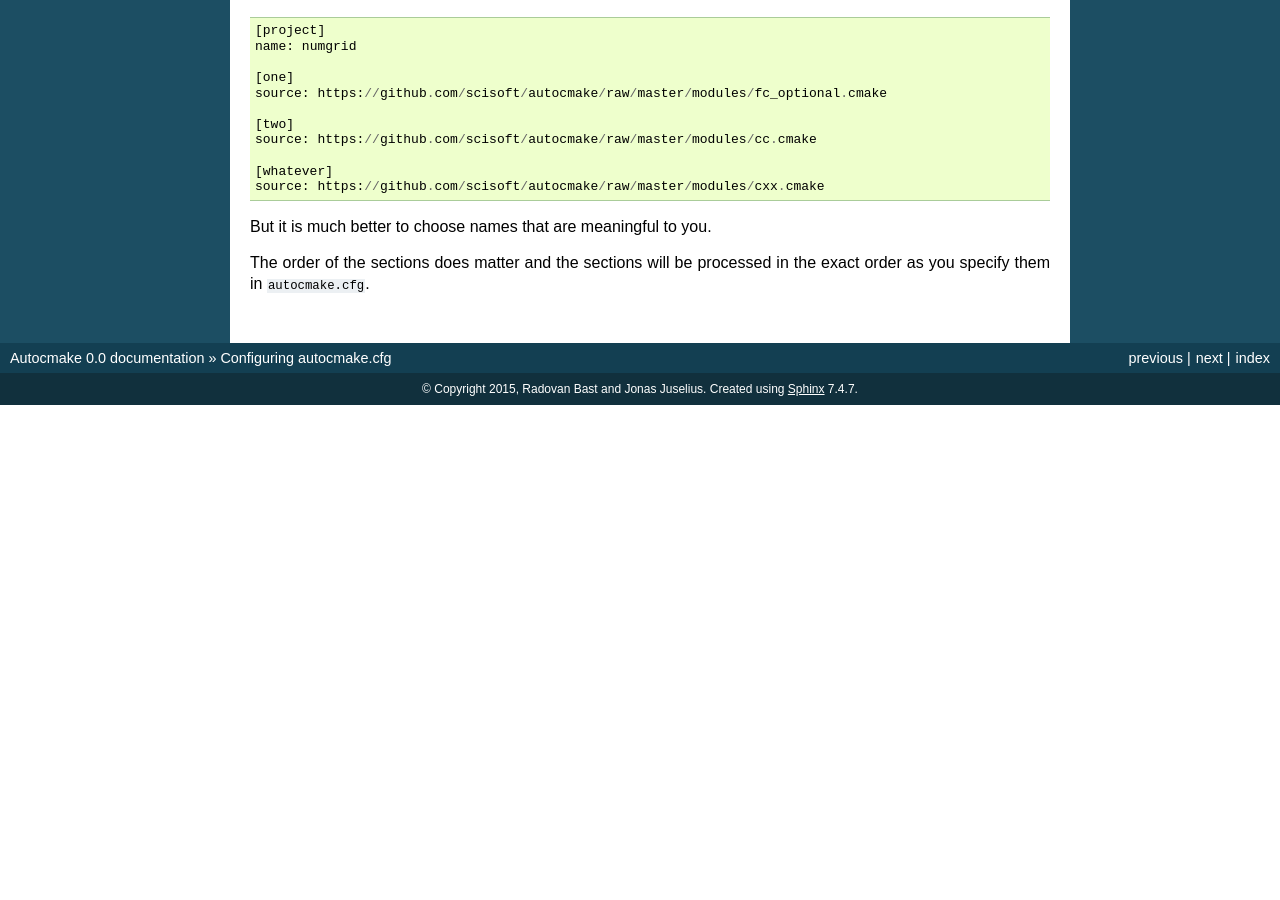
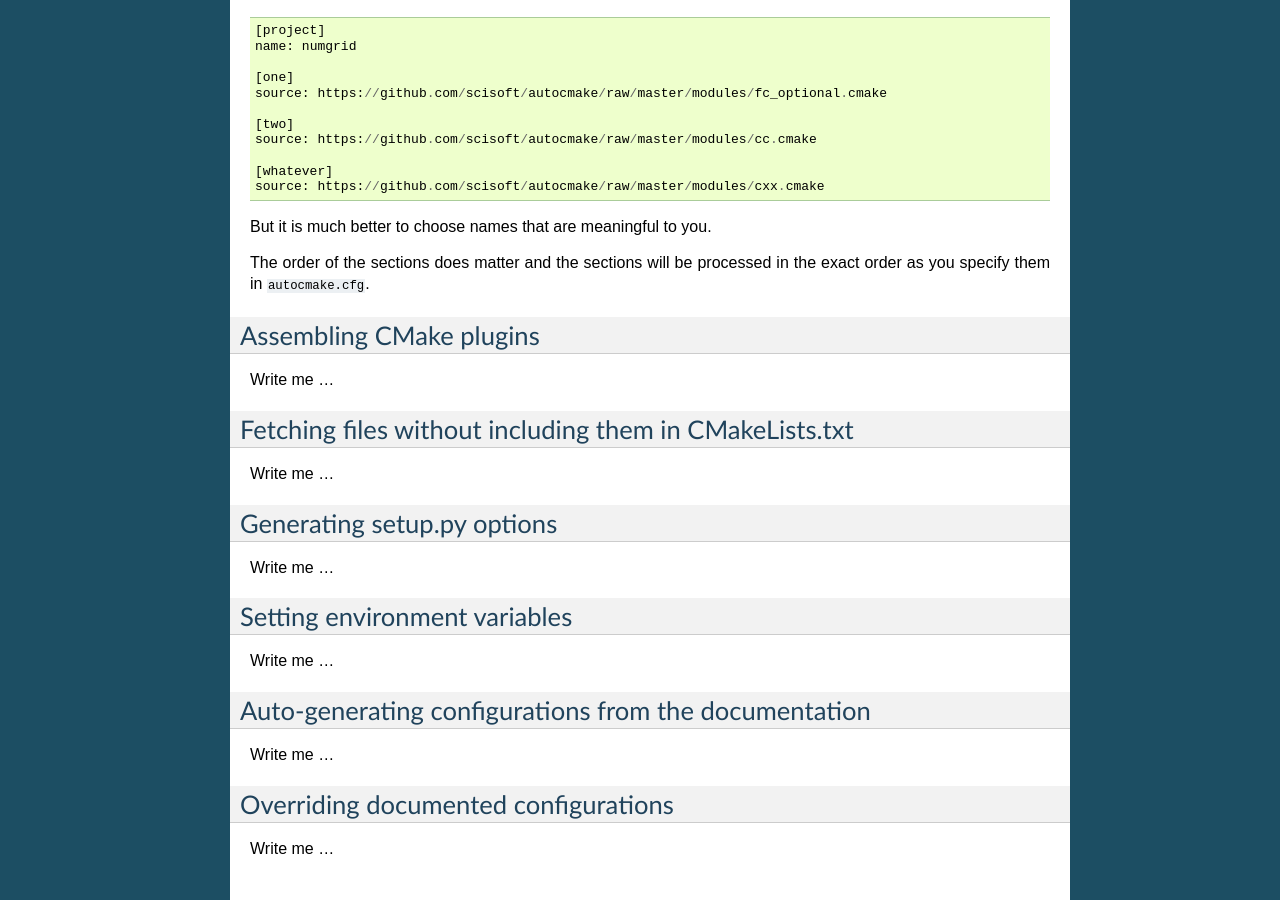
Before and after one commit to dev-cafe/autocmake, a Sphinx documentation site: the page built from doc/developers/configuration.rst, in a window 1280 px wide and 900 px high, scrolled down 942 px. Built offline with Sphinx 7.4.7, drawn with Linux system fonts in a browser that asks for light colours; before the commit the page ends 1347 px from its top, so only the background shows below that; some of the changed text lies outside the part shown.

```diff
--- a/doc/developers/configuration.rst
+++ b/doc/developers/configuration.rst
@@ -74,3 +74,39 @@ But it is much better to choose names that are meaningful to you.
 
 The order of the sections does matter and the sections will be processed in the
 exact order as you specify them in ``autocmake.cfg``.
+
+
+Assembling CMake plugins
+------------------------
+
+Write me ...
+
+
+Fetching files without including them in CMakeLists.txt
+-------------------------------------------------------
+
+Write me ...
+
+
+Generating setup.py options
+---------------------------
+
+Write me ...
+
+
+Setting environment variables
+-----------------------------
+
+Write me ...
+
+
+Auto-generating configurations from the documentation
+-----------------------------------------------------
+
+Write me ...
+
+
+Overriding documented configurations
+------------------------------------
+
+Write me ...
```
